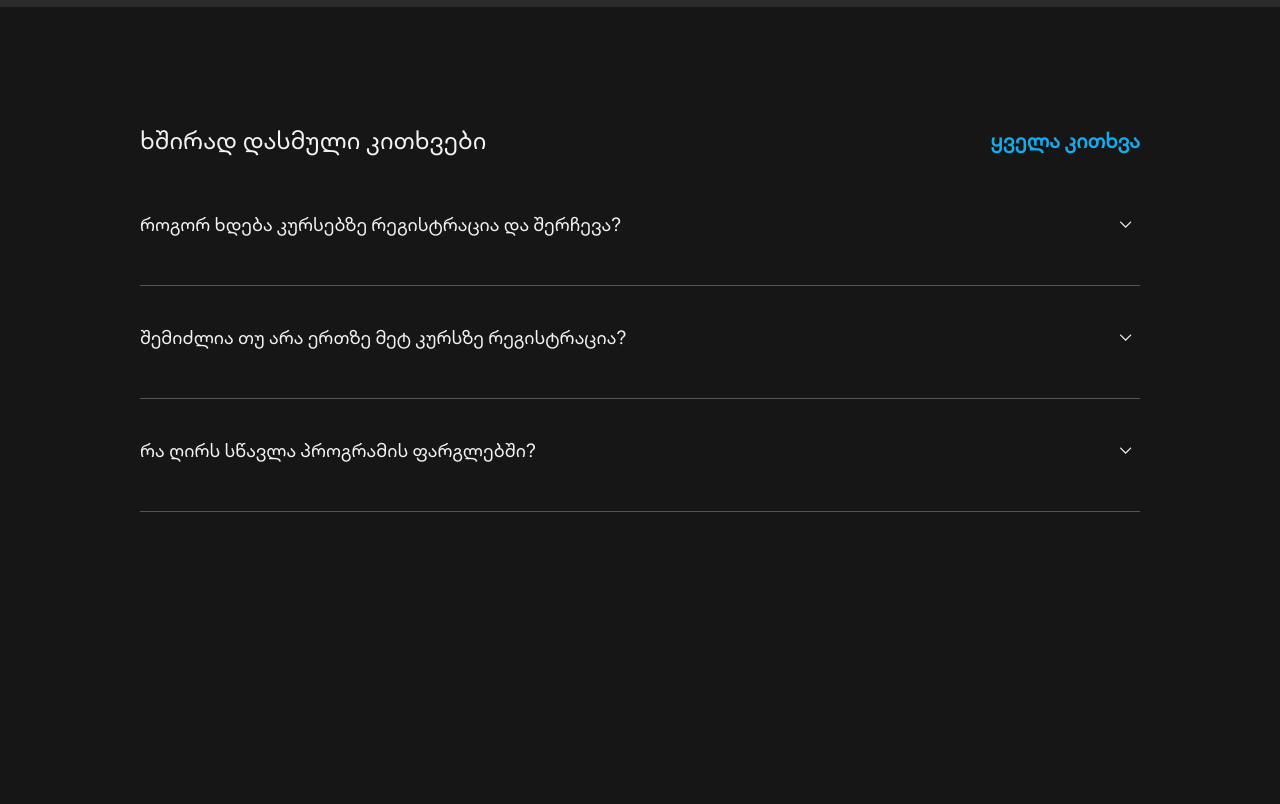
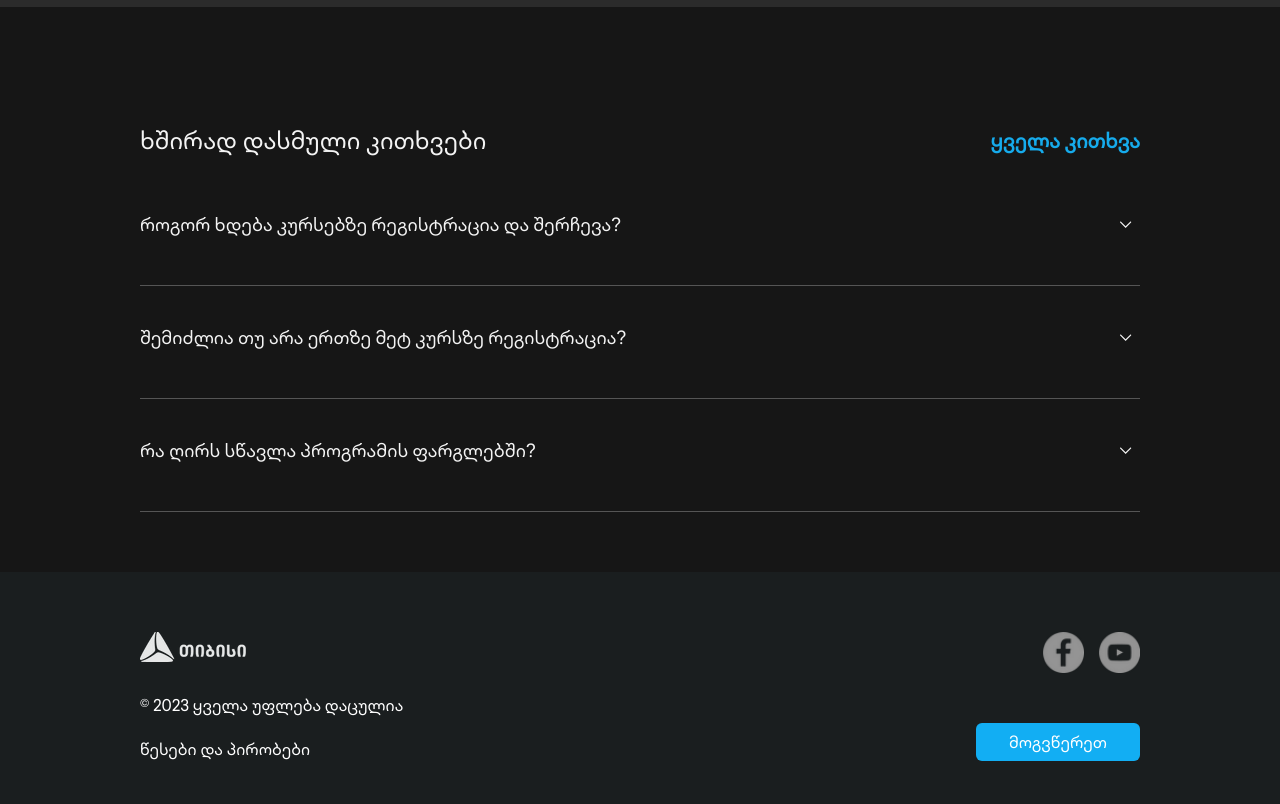
Before and after one commit to Olegbobokhidze/tbc-usaid, a plain HTML site: page index.html in a window 1280 px wide. Shown: the part 2813-3617 px from the top of the page. Before the commit the page ends 3385 px from the top, so only its background shows below. Drawn offline with Linux system fonts and the light colour scheme.

Commit message:
feat: add footer

```diff
--- a/components/footer/footer.css
+++ b/components/footer/footer.css
@@ -0,0 +1,122 @@
+footer {
+  width: 100%;
+  display: flex;
+  align-items: center;
+  justify-content: center;
+  background-color: #1a1e1f;
+  border-top: solid 1px #333333;
+  font-size: 16px;
+}
+.footer-content {
+  color: white;
+  width: 100%;
+}
+.social-icons {
+  display: flex;
+  gap: 15px;
+}
+.social-icons img {
+  width: 41px;
+  height: 41px;
+}
+
+.write-us-button {
+  background-color: #12aef3;
+  color: white;
+  padding: 9px 15px;
+  text-decoration: none;
+  border-radius: 6px;
+  display: inline-block;
+}
+.write-us-button:hover {
+  background-color: #eae3d9;
+  color: black;
+  transition: all 0.3s ease-in-out;
+}
+.linkSocialsWrapper {
+  display: flex;
+  padding-left: 43px;
+  padding-right: 43px;
+  justify-content: space-between;
+  align-items: center;
+  margin-bottom: 43px;
+}
+.footerLogoSocials {
+  display: flex;
+  justify-content: space-between;
+  padding-left: 43px;
+  padding-right: 43px;
+  margin-top: 38px;
+  margin-bottom: 35px;
+}
+.footerLogo {
+  height: 35px;
+}
+
+.footerText {
+  display: flex;
+  flex-direction: column;
+  padding-left: 43px;
+  padding-right: 43px;
+  gap: 20px;
+  margin-bottom: 50px;
+}
+.footerText p {
+  margin: 0;
+  padding: 0;
+}
+.socialDesktop {
+  display: none;
+}
+.footerTextDesktop {
+  display: none;
+}
+@media only screen and (min-width: 768px) {
+  .footerTextMobile {
+    display: none;
+  }
+  .footerTextDesktop {
+    display: flex;
+    flex-direction: column-reverse;
+    padding: 0;
+    margin: 0;
+  }
+  .social-icons {
+    display: none;
+  }
+  .socialDesktop {
+    display: flex;
+  }
+  .footerLogoSocials {
+    display: flex;
+    justify-content: space-between;
+  }
+  .linkSocialsWrapper {
+    flex-direction: row-reverse;
+  }
+  .write-us-button {
+    align-self: flex-end;
+  }
+  footer {
+    border: none;
+  }
+}
+@media only screen and (min-width: 1050px) {
+  .footer-content {
+    width: 1000px;
+  }
+  .footerLogoSocials {
+    padding: 0;
+    margin-top: 60px;
+    margin-bottom: 20px;
+  }
+  .footerLogo {
+    height: 30px;
+  }
+  .linkSocialsWrapper {
+    padding: 0;
+  }
+  .write-us-button {
+    padding: 7px 33px;
+  }
+}
--- a/index.html
+++ b/index.html
@@ -96,6 +96,52 @@
         <div class="accordions"></div>
         <a class="accordionMobileLink" href="#">ყველა კითხვა</a>
       </div>
+      <footer>
+        <div class="footer-content">
+          <div class="footerLogoSocials">
+            <img
+              src="./assets/images/tbc-footer-logo.webp"
+              alt="Logo"
+              class="footerLogo"
+            />
+            <div class="social-icons socialDesktop">
+              <img
+                src="./assets/images/facebooklogo.webp"
+                alt="Facebook"
+                class="social-icon"
+              />
+              <img
+                src="./assets/images/youtubelogo.webp"
+                alt="YouTube"
+                class="social-icon"
+              />
+            </div>
+          </div>
+          <div class="linkSocialsWrapper">
+            <a href="#" class="write-us-button">მოგვწერეთ</a>
+            <div class="social-icons socialMobile">
+              <img
+                src="./assets/images/facebooklogo.webp"
+                alt="Facebook"
+                class="social-icon"
+              />
+              <img
+                src="./assets/images/youtubelogo.webp"
+                alt="YouTube"
+                class="social-icon"
+              />
+            </div>
+            <div class="footerText footerTextDesktop">
+              <p>წესები და პირობები</p>
+              <p>© 2023 ყველა უფლება დაცულია</p>
+            </div>
+          </div>
+          <div class="footerText footerTextMobile">
+            <p>წესები და პირობები</p>
+            <p>© 2023 ყველა უფლება დაცულია</p>
+          </div>
+        </div>
+      </footer>
     </main>
   </body>
 </html>
```
